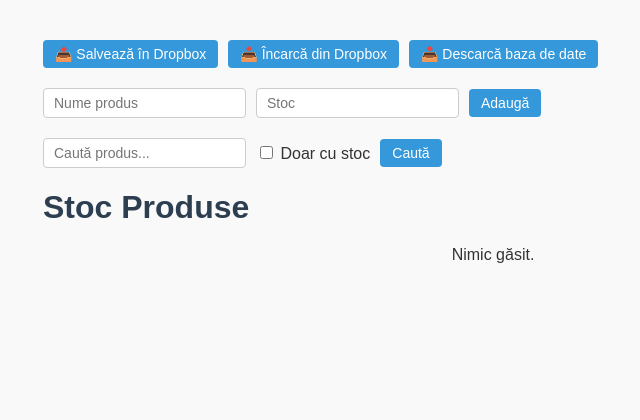
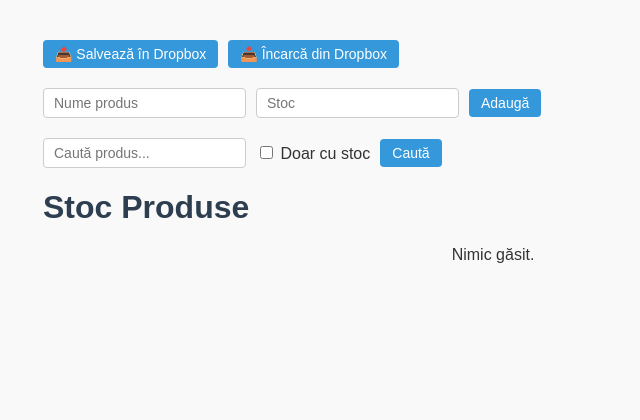
Before and after one commit to gsmcontactct/stock-web-app, a Flask app: page / in a window 1280 px wide. Shown: the top 420 px of the page, without its empty margins (37-677 px from the left). Run offline with Flask 3, Linux system fonts and the light colour scheme; data that the repository does not hold is empty.

Commit message:
UX/UI Improved

```diff
--- a/templates/index.html
+++ b/templates/index.html
@@ -16,7 +16,7 @@
         <form method="POST" action="/load-dropbox">
             <button type="submit">📥 Încarcă din Dropbox</button>
         </form>
-        <a href="/download-db"><button type="button">📥 Descarcă baza de date</button></a>
+
     </div>
 
     <!-- ADD + SEARCH -->
```
